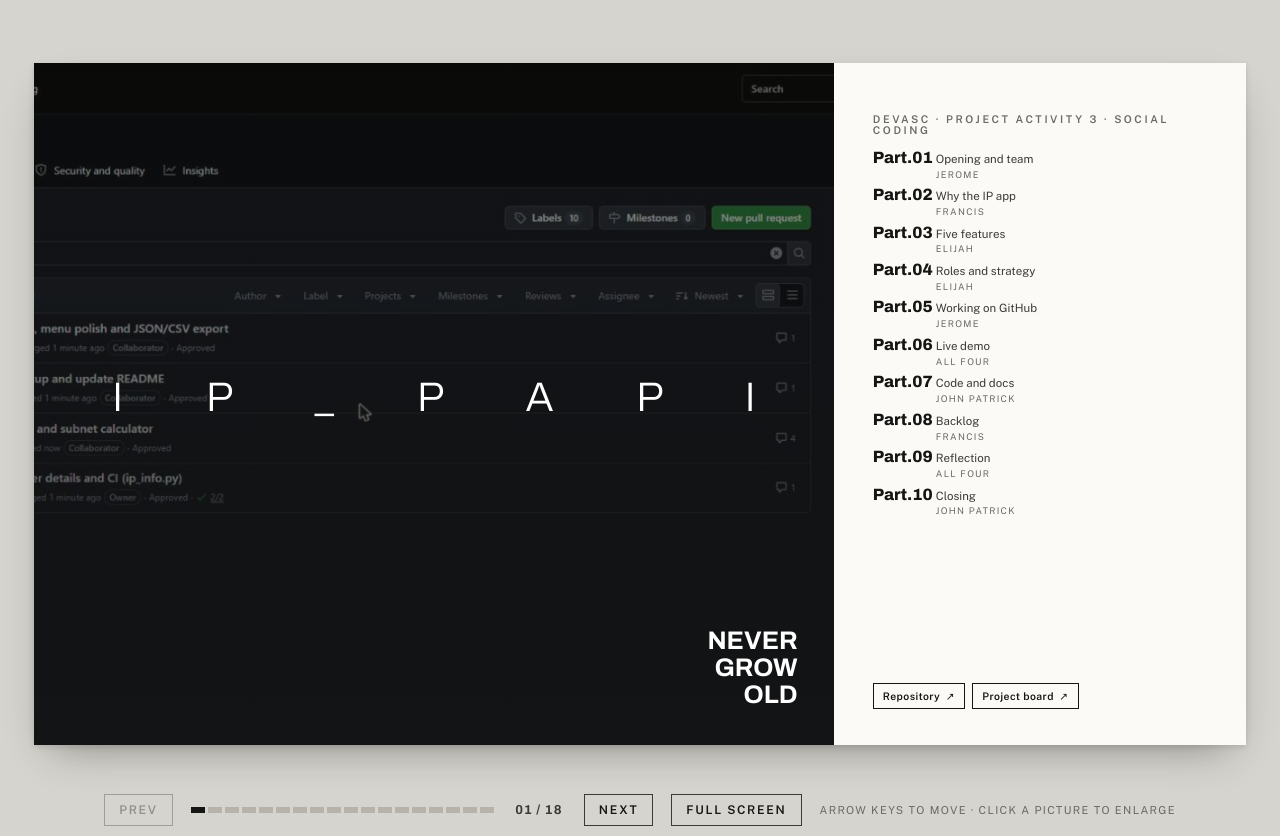
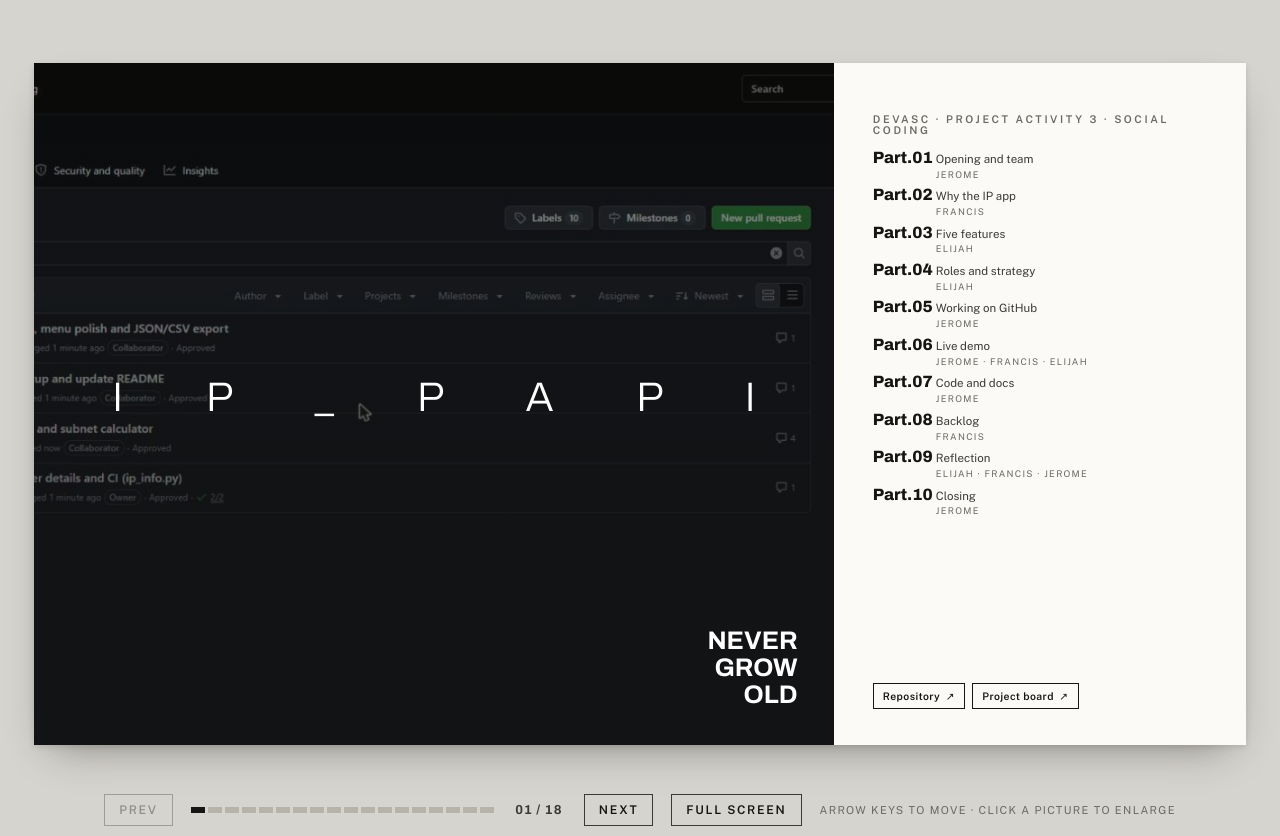
Before and after one commit to zaiddan27/devasc-ip-address-app, a plain HTML site: page index.html in a window 1280 px wide. Drawn offline with nearby package versions, Linux system fonts and the light colour scheme.

Commit message:
Presentation: Jerome presents John Patrick's segments
Speaker labels now match the script: Jerome reads Code and docs, the
closing and the lookup demo; John Patrick stays credited as the owner
of the lookup feature, tests and README.

Co-Authored-By: Claude Opus 5.5 <noreply@anthropic.com>

```diff
--- a/index.html
+++ b/index.html
@@ -382,11 +382,11 @@ a { color: inherit; }
       <li><a href="#features"><b>Part.03</b><span>Five features<em>Elijah</em></span></a></li>
       <li><a href="#roles"><b>Part.04</b><span>Roles and strategy<em>Elijah</em></span></a></li>
       <li><a href="#pulls"><b>Part.05</b><span>Working on GitHub<em>Jerome</em></span></a></li>
-      <li><a href="#live"><b>Part.06</b><span>Live demo<em>All four</em></span></a></li>
-      <li><a href="#code"><b>Part.07</b><span>Code and docs<em>John Patrick</em></span></a></li>
+      <li><a href="#live"><b>Part.06</b><span>Live demo<em>Jerome · Francis · Elijah</em></span></a></li>
+      <li><a href="#code"><b>Part.07</b><span>Code and docs<em>Jerome</em></span></a></li>
       <li><a href="#backlog"><b>Part.08</b><span>Backlog<em>Francis</em></span></a></li>
-      <li><a href="#reflection"><b>Part.09</b><span>Reflection<em>All four</em></span></a></li>
-      <li><a href="#closing"><b>Part.10</b><span>Closing<em>John Patrick</em></span></a></li>
+      <li><a href="#reflection"><b>Part.09</b><span>Reflection<em>Elijah · Francis · Jerome</em></span></a></li>
+      <li><a href="#closing"><b>Part.10</b><span>Closing<em>Jerome</em></span></a></li>
     </ol>
     <div class="links" style="margin-top:auto">
       <a href="https://github.com/zaiddan27/devasc-ip-address-app" target="_blank" rel="noopener">Repository</a>
@@ -404,7 +404,7 @@ a { color: inherit; }
   <div class="panel">
     <span class="vert">Opening · 0:00–0:40</span>
     <div class="part"><small>Part.</small><b>01</b></div>
-    <span class="speaker">Jerome · all say hi</span>
+    <span class="speaker">Jerome · Elijah · Francis</span>
     <h2 class="title">Team NEVER GROW OLD built IP_PAPI.</h2>
     <ul class="rows two">
       <li><a href="https://github.com/zaiddan27" target="_blank" rel="noopener"><b>Jerome Ancheta</b></a><span>Scrum leader · IP detection, CI</span></li>
@@ -589,7 +589,7 @@ jobs:
     <div class="grid2">
       <div style="display:flex;flex-direction:column;gap:1.3cqw;min-width:0">
         <div class="part"><small>Part.</small><b>06</b></div>
-        <span class="speaker">All four · each runs their own feature</span>
+        <span class="speaker">Jerome · Francis · Elijah</span>
         <h2 class="title">Run the real system, right from this page.</h2>
         <ul class="rows">
           <li><a class="n" href="https://zaiddan27.github.io/devasc-ip-address-app/demo/?f=my_ip" target="_blank" rel="noopener">01</a><span>My public IP</span><span class="meta">Jerome</span></li>
@@ -663,7 +663,7 @@ if details is None:
   <div class="panel">
     <span class="vert">Live demo · lookup</span>
     <div class="part"><small>Part.</small><b>06</b></div>
-    <span class="speaker">John Patrick · option 2</span>
+    <span class="speaker">Jerome · option 2, John Patrick's feature</span>
     <h2 class="title">Any IP, domain or URL. Bad input gets an error, not a crash.</h2>
     <div class="keys"><kbd>2</kbd><kbd>8.8.8.8</kbd><span class="then">·</span><kbd>2</kbd><kbd>cisco.com</kbd><span class="then">·</span><kbd>2</kbd><kbd>999.1.1.1</kbd></div>
     <div class="code">
@@ -747,7 +747,7 @@ return str(target)</code></pre>
     <div class="grid2">
       <div style="display:flex;flex-direction:column;gap:1.3cqw;min-width:0">
         <div class="part"><small>Part.</small><b>07</b></div>
-        <span class="speaker">John Patrick</span>
+        <span class="speaker">Jerome</span>
         <h2 class="title">One file per feature, one agreed interface.</h2>
         <ul class="rows">
           <li><a class="n" href="https://github.com/zaiddan27/devasc-ip-address-app/blob/main/ip_info.py" target="_blank" rel="noopener">py</a><span>ip_info.py</span><span class="meta">Jerome</span></li>
@@ -807,7 +807,7 @@ show_table(title, data)  -&gt; prints the result, never raises</code></pre>
   <div class="panel">
     <span class="vert">Reflection · 10:00–12:00</span>
     <div class="part"><small>Part.</small><b>09</b></div>
-    <span class="speaker">All four · what went wrong and what we did</span>
+    <span class="speaker">Elijah · Francis · Jerome</span>
     <h2 class="title">Four real problems, four fixes.</h2>
     <div class="grid2" style="margin-top:.6cqw">
       <ul class="rows">
@@ -836,7 +836,7 @@ show_table(title, data)  -&gt; prints the result, never raises</code></pre>
   <div class="byline">IP_PAPI<br>Never Grow Old</div>
   <div class="panel index">
     <div class="part"><small>Part.</small><b>10</b></div>
-    <span class="speaker">John Patrick</span>
+    <span class="speaker">Jerome</span>
     <h2 class="title">Built together through branches, pull requests and reviews.</h2>
     <ul class="rows" style="margin-top:.6cqw">
       <li><a class="n" href="https://github.com/zaiddan27/devasc-ip-address-app" target="_blank" rel="noopener">Repo</a><span>github.com/zaiddan27/devasc-ip-address-app</span></li>
```
